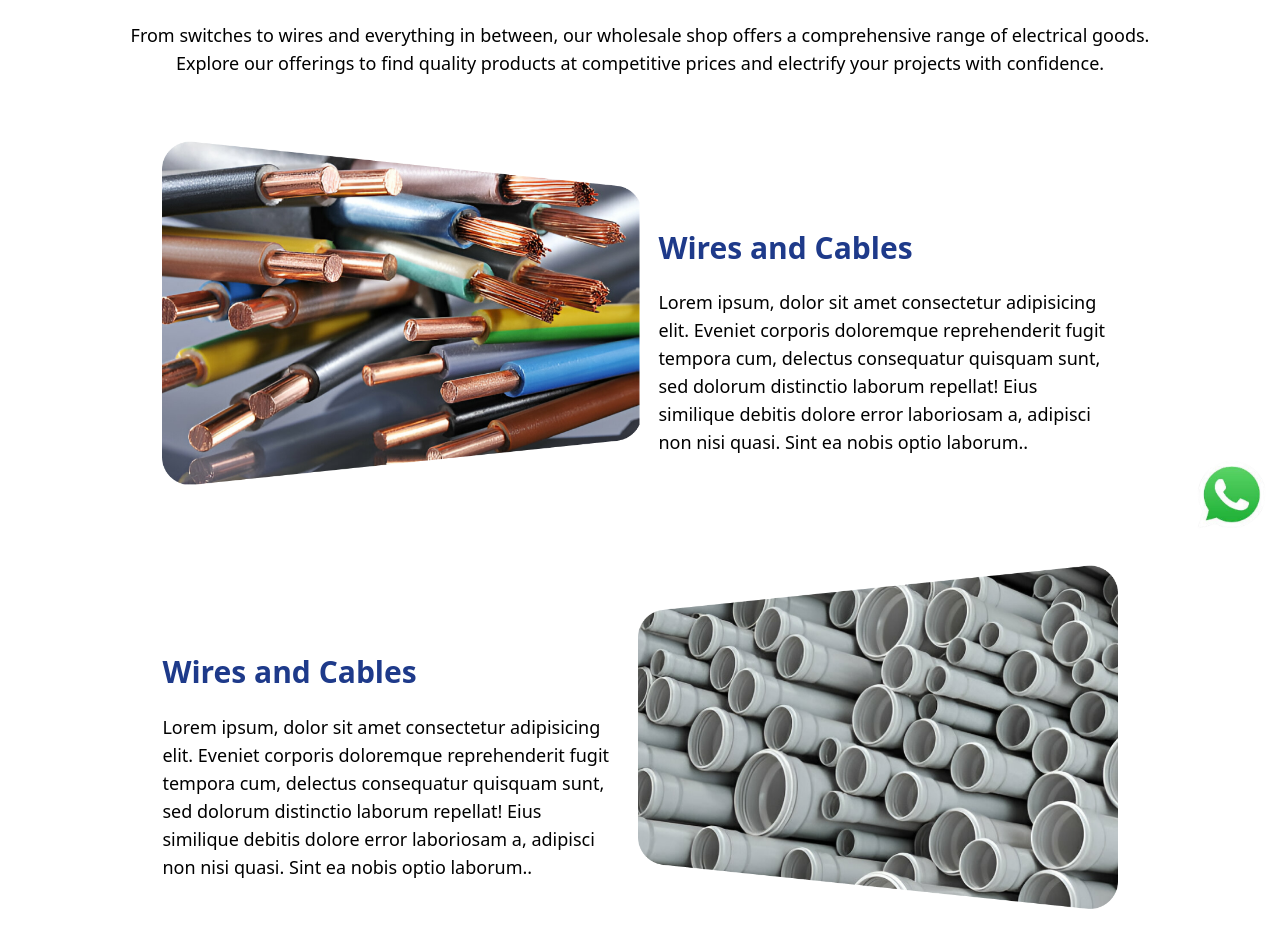
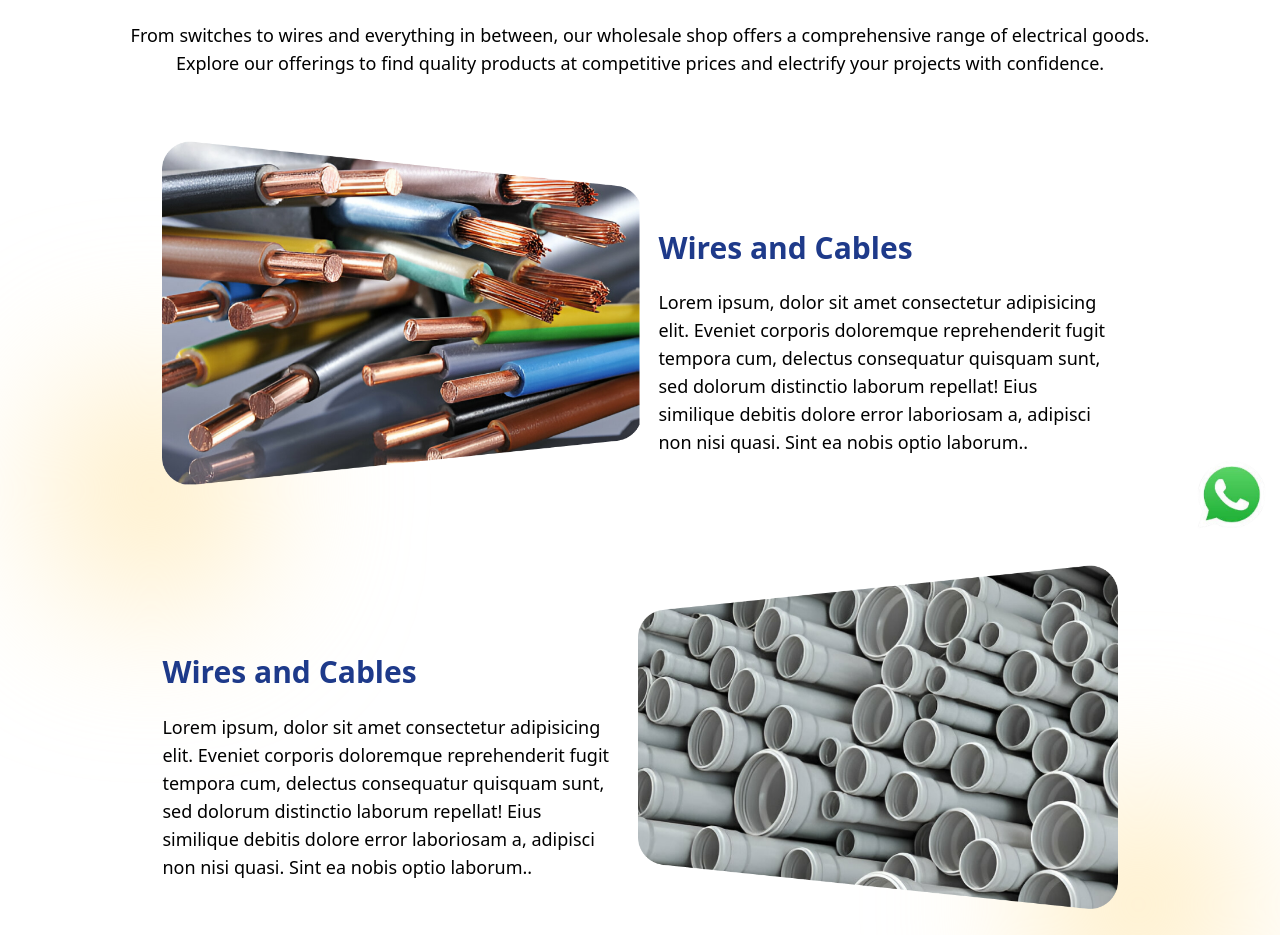
Before and after one commit to krupalvora/Mercury, a website: page products.html in a window 1280 px wide. Shown: the part 257-1192 px from the top of the page. Drawn offline with Linux system fonts and the light colour scheme.

Commit message:
gradinent added in all pages

```diff
--- a/css/style.css
+++ b/css/style.css
@@ -135,7 +135,7 @@
 /* styles.css */
 .shadow-golden-circle {
     position: relative;
-    overflow: hidden;
+    /* overflow: hidden; */
 }
 
 .shadow-golden-circle::before {
@@ -147,6 +147,39 @@
     height: 60%;
     background: #FFEBBC; /* Adjust color and opacity */
     border-radius: 50%; /* Make it circular */
-    filter: blur(70px); /* Adjust blur for shadow effect */
+    filter: blur(100px); /* Adjust blur for shadow effect */
     z-index: -1; /* Place it behind the container */
 }
+.shadow-golden-circle-right {
+    position: relative;
+    /* overflow: hidden; */
+}
+.shadow-golden-circle-right::before {
+    content: '';
+    position: absolute;
+    bottom: -90px; /* Position the shadow outside the container from the bottom */
+    right: -100px; /* Position the shadow outside the container from the left */
+    width: 20%;
+    height: 60%;
+    background: #FFEBBC; /* Adjust color and opacity */
+    border-radius: 50%; /* Make it circular */
+    filter: blur(80px); /* Adjust blur for shadow effect */
+    z-index: -1; /* Place it behind the container */
+}
+.shadow-golden-circle-left {
+    position: relative;
+    /* overflow: hidden; */
+}
+
+.shadow-golden-circle-left::before {
+    content: '';
+    position: absolute;
+    bottom: -100px; /* Position the shadow outside the container from the bottom */
+    left: -90px; /* Position the shadow outside the container from the left */
+    width: 20%;
+    height: 60%;
+    background: #FFEBBC; /* Adjust color and opacity */
+    border-radius: 50%; /* Make it circular */
+    filter: blur(80px); /* Adjust blur for shadow effect */
+    z-index: -1; /* Place it behind the container */
+}
--- a/products.html
+++ b/products.html
@@ -11,7 +11,7 @@
     <link rel="icon" type="image/png" href="/assets/logo.png">
 </head>
 
-<body>
+<body class="">
     <!-- ------------NAV--------- -->
     <header class=" fixed top-0  w-[100vw] bg-white  p-2 box-border ">
 
@@ -82,7 +82,9 @@
 
             <div class="flex flex-col ">
                 <div class="flex flex-col space-y-2 text-center">
-                    <div class="text-64 text-[#A7873E] dm-serif-display-regular text-3xl font-serif font-bold leading-relaxed p-2 m-2  ">Explore Our
+                    <div
+                        class="text-64 text-[#A7873E] dm-serif-display-regular text-3xl font-serif font-bold leading-relaxed p-2 m-2  ">
+                        Explore Our
                         Offerings
                     </div>
                     <div class="text-lg font-medium p-2 m-2 text-justify justify-center items-center flex flex-col">
@@ -108,7 +110,7 @@
             <div
                 class="flex flex-col justify-center justify-items-center content-center items-center  lg:mx-auto   xl:max-w-[90%]  p-2 m-2">
 
-                <div class="product-grid lg:product-grid-lg p-2 m-2 lg:p-5 lg:m-5 ">
+                <div class="product-grid lg:product-grid-lg p-2 m-2 lg:p-5 lg:m-5 shadow-golden-circle-left">
 
                     <div class="product-title  flex  justify-center items-end lg:justify-start ">
 
@@ -132,7 +134,7 @@
                 </div>
 
 
-                <div class="product-grid lg:product-grid-rev-lg  p-2 m-2 lg:p-5 lg:m-5">
+                <div class="product-grid lg:product-grid-rev-lg  p-2 m-2 lg:p-5 lg:m-5 shadow-golden-circle-right">
 
                     <div class="product-title  flex  justify-center items-end lg:justify-start ">
 
@@ -156,7 +158,7 @@
                 </div>
 
 
-                <div class="product-grid lg:product-grid-lg  p-2 m-2 lg:p-5 lg:m-5">
+                <div class="product-grid lg:product-grid-lg  p-2 m-2 lg:p-5 lg:m-5 shadow-golden-circle-left">
 
                     <div class="product-title  flex  justify-center items-end lg:justify-start ">
 
@@ -180,7 +182,7 @@
                 </div>
 
 
-                <div class="product-grid lg:product-grid-rev-lg  p-2 m-2 lg:p-5 lg:m-5">
+                <div class="product-grid lg:product-grid-rev-lg  p-2 m-2 lg:p-5 lg:m-5 shadow-golden-circle-right">
 
                     <div class="product-title  flex  justify-center items-end lg:justify-start ">
 
@@ -204,7 +206,7 @@
                 </div>
 
 
-                <div class="product-grid lg:product-grid-lg   p-2 m-2 lg:p-5 lg:m-5">
+                <div class="product-grid lg:product-grid-lg   p-2 m-2 lg:p-5 lg:m-5 shadow-golden-circle-left">
 
                     <div class="product-title  flex  justify-center items-end lg:justify-start ">
 
@@ -227,7 +229,7 @@
                     </div>
                 </div>
 
-                <div class="product-grid lg:product-grid-rev-lg   p-2 m-2 lg:p-5 lg:m-5">
+                <div class="product-grid lg:product-grid-rev-lg   p-2 m-2 lg:p-5 lg:m-5 shadow-golden-circle-right">
 
                     <div class="product-title  flex  justify-center items-end lg:justify-start ">
 
@@ -251,7 +253,7 @@
                 </div>
 
 
-                <div class="product-grid lg:product-grid-lg  p-2 m-2 lg:p-5 lg:m-5">
+                <div class="product-grid lg:product-grid-lg  p-2 m-2 lg:p-5 lg:m-5 shadow-golden-circle-left">
 
                     <div class="product-title  flex  justify-center items-end lg:justify-start ">
 
```
Also changed, not shown: index.html (+1 -1 lines), css/output.css.
